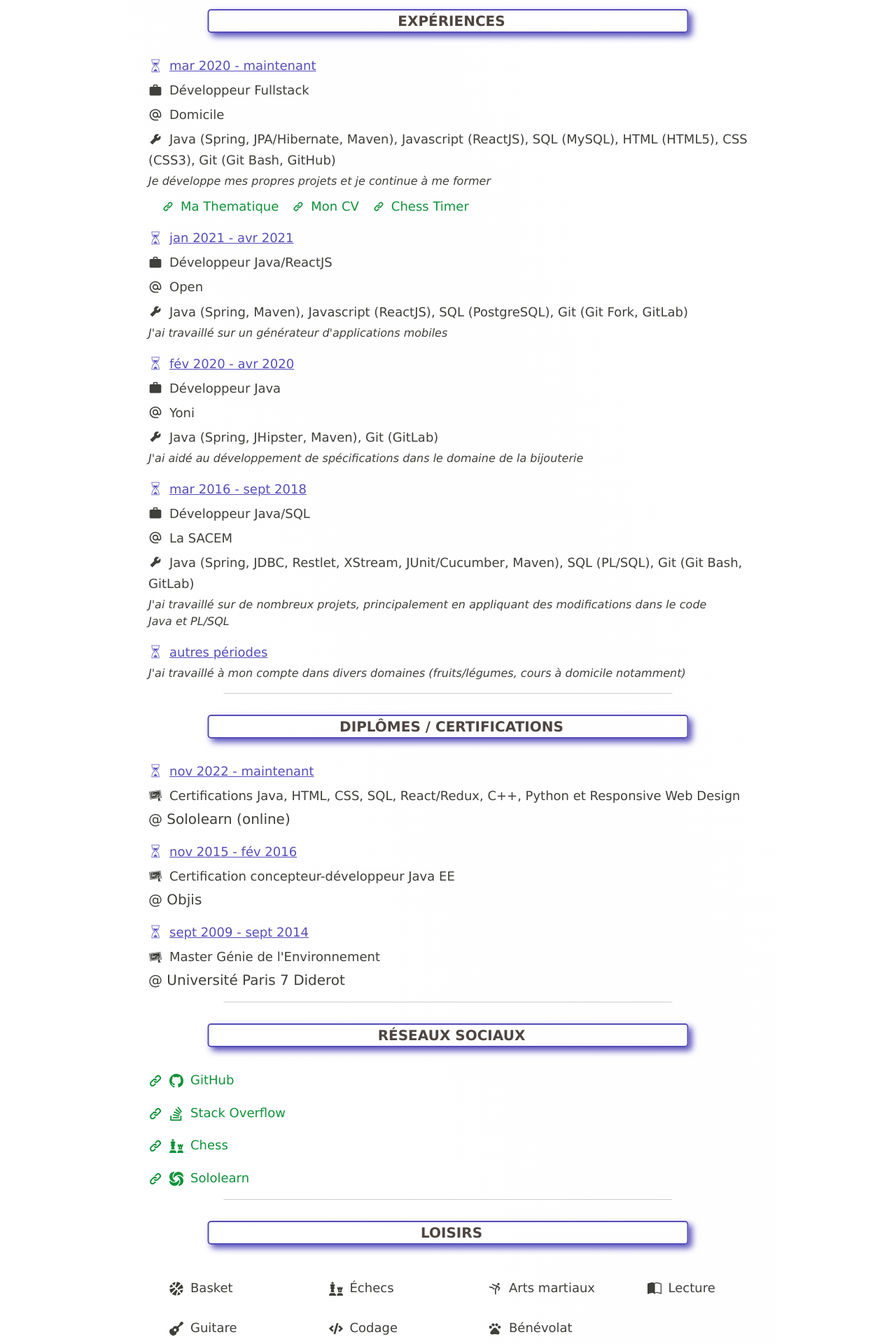
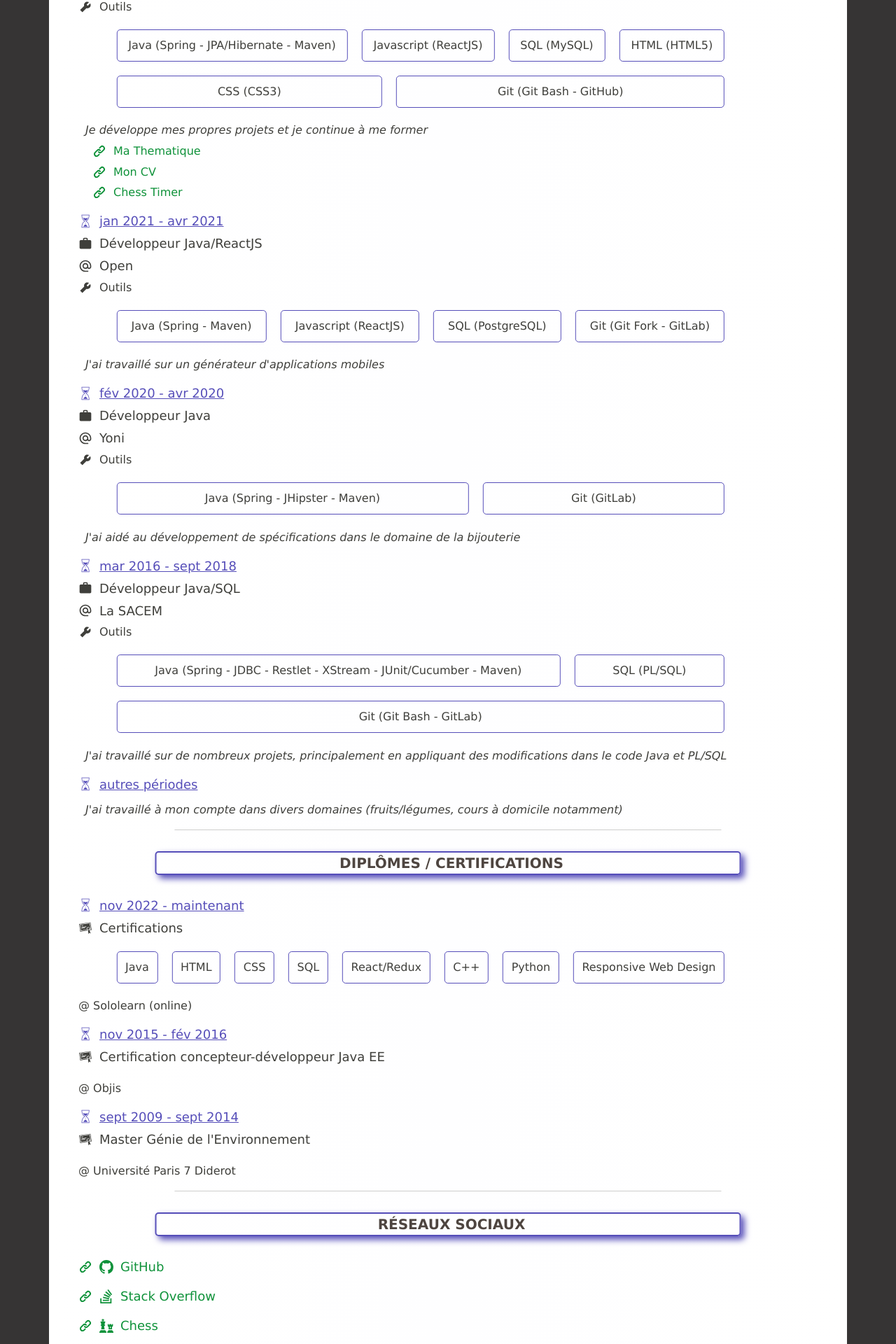
Before and after one commit to jozinho22/cv, a React (Create React App) app: page / in a window 1280 px wide. Shown: the part 749-2669 px from the top of the page at 70% size. Built offline with nearby package versions, Linux system fonts and the light colour scheme.

Commit message:
passage au display flex pour les tools of experience and certif

```diff
--- a/src/App.css
+++ b/src/App.css
@@ -1,16 +1,6 @@
 .App {
   text-align: center;
   background-color: rgb(54, 52, 52);
-}
-
-@media(width > 450px) {
-  .App{
-    position: relative;
-    max-width: 940px !important;
-    left: 50%;
-    transform: translateX(-50%);
-  }
-
 }
 
 @media print {
@@ -18,38 +8,3 @@
       background-color: var(--back-color-1) !important;
   }
 }
-
-.App-logo {
-  height: 40vmin;
-  pointer-events: none;
-}
-
-@media (prefers-reduced-motion: no-preference) {
-  .App-logo {
-    animation: App-logo-spin infinite 20s linear;
-  }
-}
-
-.App-header {
-  background-color: #282c34;
-  min-height: 100vh;
-  display: flex;
-  flex-direction: column;
-  align-items: center;
-  justify-content: center;
-  font-size: calc(10px + 2vmin);
-  color: white;
-}
-
-.App-link {
-  color: #61dafb;
-}
-
-@keyframes App-logo-spin {
-  from {
-    transform: rotate(0deg);
-  }
-  to {
-    transform: rotate(360deg);
-  }
-}
--- a/src/components/CurriculumVitae.css
+++ b/src/components/CurriculumVitae.css
@@ -1,16 +1,21 @@
 /* container */
 .curriculum-vitae-container {
     background: linear-gradient(
-          0.2turn,
+          0.25turn,
           var(--back-color-1),
           var(--back-color-2),
           var(--back-color-3)
       );
     font-family: 'Lucida Sans', 'Lucida Sans Regular', 'Lucida Grande', 'Lucida Sans Unicode', Geneva, Verdana, sans-serif;
-    font-size: 20px;
     text-align: left;
     padding: 20px;
     color: var(--simple-text-color);
+}
+
+@media (width < 450px) {
+    .curriculum-vitae-container {
+        font-size: 15px;
+    }
 }
 
 /* header */
@@ -30,8 +35,14 @@
   background-color : var(--back-hover-color);
 }
 
-.header-button-container {
-    position: relative;
+@media (width < 450px) {
+    .header-button-container .icon {
+        width: 20px;
+        height: 20px;
+    }
+    .header-button-container .icon::after {
+        display: none;
+    }
 }
 
 .printer-button, .language-button, .theme-button {
@@ -51,6 +62,11 @@
 .printer-button {
     background-color: var(--printer-button-color) !important;
     border: var(--printer-button-color) solid !important;
+    box-shadow: 3px 3px 0px 0px var(--printer-button-shadow-color);
+}
+
+.printer-button:active, .language-button:active, .theme-button:active {
+    top: 6px;
 }
 
 .printer-button:hover {
@@ -61,6 +77,7 @@
 .language-button {
     background-color: var(--language-button-color) !important;
     border: var(--language-button-color) solid !important;
+    box-shadow: 3px 3px 0px 0px var(--language-button-shadow-color);
 }
 
 .language-button:hover {
@@ -71,6 +88,7 @@
 .theme-button {
     background-color: var(--theme-button-color) !important;
     border: var(--theme-button-color) solid !important;
+    box-shadow: 3px 3px 0px 0px var(--theme-button-shadow-color);
 }
 
 .theme-button:hover {
@@ -112,6 +130,11 @@ a {
     vertical-align: middle;
 }
 
+.element .icon, .element .icon svg {
+    width: 20px;
+    height: 20px;
+}
+
 .element-of-icon {
     margin-left: 10px;
     font-size: large;
@@ -128,8 +151,22 @@ hr {
     transform: translateX(-50%);
 }
 
+.hyperlink-icon {
+    padding-left: 10px;
+}
+
+.flex-content {
+    text-align: center;
+    border: 1px solid var(--highlight-color);
+    padding: 10px;
+    flex: 1 0 auto;
+    width: fit-content;
+    border-radius: 5px;
+}
+
 /* title */
 .title {
+    font-size: 20px;
     font-weight: bolder;
     text-transform: uppercase;
     padding-left: 10px;
@@ -144,10 +181,6 @@ hr {
     left:50%;
     transform: translateX(-50%);
     width: 75%;
-}
-
-.hyperlink-icon {
-    padding-left: 10px;
 }
 
 @media(width < 450px) {
@@ -189,6 +222,22 @@ hr {
 }
 
 /* skills */
+.skills {
+    display: flex;
+    flex-wrap: wrap;
+    justify-content: flex-start;
+}
+
+.skills .element {
+    flex: 1 0 21%;
+}
+
+@media (width < 450px) {
+   .skills .element {
+        flex: 1 0 40%;
+    }
+}
+
 .progress {
     width: 60%;
     background-color:var(--progressbar-background-color) !important;
@@ -210,6 +259,12 @@ hr {
     text-align: left;
 }
 
+@media (width < 450px) {
+    .frameworks {
+        font-size: small;
+    }
+}
+
 /* experience */
 .period {
     color: var(--highlight-color);
@@ -223,14 +278,81 @@ hr {
     font-style: italic;
     text-align: justify;
     width: 90%;
+    margin-top: 10px;
 }
 
-.desc, .reference {
+.desc .element-of-icon, .reference .element-of-icon {
     font-size: medium;
+}
+
+.tools .element-of-icon {
+    font-size: medium;
+}
+
+/* .tools .table thead {
+    border-radius: 5px;
+} */
+
+.tools-display-flex {
+    display: flex;
+    flex-wrap: wrap;
+    justify-content: flex-start;
+    gap: 20px;
+    margin-top: 20px;
+    margin-bottom: 20px;
+    width: 80%;
+    position: relative;
+    left: 25%;
+    transform: translateX(-25%);
 }
 
 .reference {
     padding-left: 20px;
+    display: flex;
+    flex-direction: column;
+}
+
+/* education */
+
+.education-display-flex {
+    display: flex;
+    flex-wrap: wrap;
+    justify-content: center;
+    align-content:flex-start;
+    gap: 20px;
+    margin-top: 20px;
+    margin-bottom: 20px;
+    width: 80%;
+    position: relative;
+    left: 25%;
+    transform: translateX(-25%);
+}
+
+.education-content {
+    text-align: center;
+    border: 1px solid red;
+}
+
+.diplomas {
+    margin-bottom: 20px;
+}
+
+/* leasures */
+.leasures {
+    display: flex;
+    flex-wrap: wrap;
+    justify-content: flex-start;
+    justify-items: stretch;
+}
+
+.leasures .element {
+    flex: 1 0 30%;
+}
+
+@media (width < 450px) {
+   .leasures .element {
+        flex: 1 0 40%;
+    }
 }
 
 /* contact */
--- a/src/components/parts/Education.jsx
+++ b/src/components/parts/Education.jsx
@@ -24,11 +24,34 @@ const Education = () => {
                                                {diploma.period}
                                             </div>
                                         </div>
-                                        <div className="icon-block">
-                                            <GiDiploma className="icon" />
-                                            <div className="element-of-icon">
-                                                {diploma.title}
-                                            </div>
+                                        <div className="diplomas">
+                                            {
+                                                Array.isArray(diploma.title) ?
+                                                    <>
+                                                        <GiDiploma className="icon" />
+                                                        <div className="element-of-icon">
+                                                            {language === "French" ? "Certifications" : "Certificates"}
+                                                        </div>
+
+                                                        <div className="education-display-flex">
+                                                            {
+                                                                diploma.title.map((certif, index) => {
+                                                                    return <div key={index} className="flex-content">
+                                                                                {certif}
+                                                                            </div>
+
+                                                                })
+                                                            }
+                                                        </div>
+                                                    </>
+                                                        :   <>
+                                                                <GiDiploma className="icon" />
+                                                                <div className="element-of-icon">
+                                                                    {diploma.title}
+                                                                </div>
+                                                            </>
+                                            }
+
                                         </div>
                                         <div className ="school">
                                             @ {diploma.school}
--- a/src/components/parts/Experience.jsx
+++ b/src/components/parts/Experience.jsx
@@ -42,23 +42,37 @@ const Experience = () => {
                                             }
 
                                         </div>
-                                        <div className="icon-block">
+                                        <div className="tools">
                                             {job.tools ?
                                                 <>
                                                     <AiFillTool className="icon" />
-                                                    <div className="element-of-icon">{job.tools}</div>
+                                                    <div className="element-of-icon">
+                                                        {language === "French" ? "Outils" : "Tools"}
+                                                    </div>
+                                                    <div className="tools-display-flex">
+                                                        {
+                                                            job.tools.map((tool, index) => {
+                                                                return <div key={index} className="flex-content">
+                                                                            {tool}
+                                                                        </div>
+
+                                                            })
+                                                        }
+                                                    </div>
                                                 </>
                                                     : <></>
                                             }
 
                                         </div>
-                                        <div className ="desc">{job.desc}</div>
+                                        <div className="icon-block desc">
+                                            <div className="element-of-icon">{job.desc}</div>
+                                        </div>
                                         {
                                             job.references ?
                                                 job.references.map((reference, index) => {
-                                                    return <div key={index} className="icon">
-                                                                <a href={reference.url} className="reference" target="_blank" rel="noreferrer">
-                                                                    <HiLink />
+                                                    return <div key={index} className="reference">
+                                                                <a href={reference.url} className="icon-block" target="_blank" rel="noreferrer">
+                                                                    <HiLink className="icon" />
                                                                     <div className="element-of-icon">{reference.webSiteName}</div>
                                                                 </a>
                                                             </div>
--- a/src/components/parts/Leasures.jsx
+++ b/src/components/parts/Leasures.jsx
@@ -1,5 +1,4 @@
 import React from 'react';
-import {Row, Col} from 'react-bootstrap';
 import getLeasures from "./infos/getLeasures";
 import AppContext from '../context/AppContext';
 import languageChooser from '../helpers/languageChooser';
@@ -11,52 +10,19 @@ const Leasures = () => {
     var title = languageChooser(language, getTitles()).leasures;
     var leasures = languageChooser(language, getLeasures());
 
-    var mobile = document.body.offsetWidth < 450;
-    var nbCols = mobile ? 2 : 4;
-    var nbRows = Math.ceil(leasures.length / nbCols);
-    var rows = [];
-    var i = 0;
-
-    for(var r = 0; r < nbRows; r++) {
-        var cols = [];
-        for(var c = 0; c < nbCols; c++) {
-            var col = {};
-            if(r === (nbRows - 1) && leasures.length % nbCols !== 0 && c + 1 > leasures.length % nbCols) {
-                col = <Col key={`leasures-col-${c}`}><div className="element"></div></Col>;
-            } else {
-                col =   <Col key={`leasures-col-${c}`}>
-                            <div className="element">
-                                <div className="icon-block">
-                                    <div className="icon">{leasures[i].icon}</div>
-                                    <div className="element-of-icon">{leasures[i].activity}</div>
-                                </div>
-                            </div>
-                        </Col>;
-            }
-
-            cols.push(col);
-            i++;
-        }
-        rows.push(
-            {
-                index: `leasures-row-${r}`,
-                cols: cols
-            }
-        );
-    }
-
-    return <div className="page-break">
+    return  <div className="page-break">
                 <div className="title">{title}</div>
                 <div className="leasures element">
-                    {rows.map((row) => {
-                        return <Row key={row.index}>
-                                    {
-                                        row.cols.map(col => col)
-                                    }
-                                </Row>
+                    {leasures.map((leasure, index) => {
+                        return <div key={index} className="element">
+                                    <div className="icon-block">
+                                        <div className="icon">{leasure.icon}</div>
+                                        <div className="element-of-icon">{leasure.activity}</div>
+                                    </div>
+                                </div>
                     })}
-                    <hr />
                 </div>
+                <hr />
             </div>
 }
 
--- a/src/components/parts/Skills.jsx
+++ b/src/components/parts/Skills.jsx
@@ -1,5 +1,5 @@
 import React from 'react';
-import { ProgressBar, Col, Row } from 'react-bootstrap';
+import { ProgressBar } from 'react-bootstrap';
 import getSkills from './infos/getSkills';
 import AppContext from '../context/AppContext';
 import getTitles from './infos/getTitles';
@@ -11,59 +11,28 @@ const Skills = () => {
     var title = languageChooser(language, getTitles()).skills;
     var skills = getSkills();
 
-    var mobile = document.body.offsetWidth < 450;
-    var nbCols = mobile ? 1 : 2;
-    var nbRows = Math.ceil(skills.length / nbCols);
-    var rows = [];
-    var i = 0;
-
-    for(var r = 0; r < nbRows; r++) {
-        var cols = [];
-        for(var c = 0; c < nbCols; c++) {
-            var col = {};
-
-            if(r === (nbRows - 1) && skills.length % nbCols !== 0 && c + 1 > skills.length % nbCols) {
-                col = <Col key={`skills-col-${c}`}></Col>;
-            } else {
-                col =   <Col key={`skills-col-${c}`}>
-                            <div className="element">
+    return  <div className="page-break">
+                <div className="title">{title}</div>
+                <div className="skills">
+                {
+                    skills.map((skill, index) => {
+                        return <div key={index} className="element">
                                     <div className="icon-block">
-                                    <div className="icon">{skills[i].icon}</div>
-                                    <div className="element-of-icon">{skills[i].language}</div>
+                                        <div className="icon">{skill.icon}</div>
+                                        <div className="element-of-icon">{skill.language}</div>
                                     </div>
-                                <ProgressBar now={skills[i].level} />
+                                    <ProgressBar now={skill.level} />
                                     <div className="frameworks">
-                                    {skills[i].frameworks ?
-                                        `(${skills[i].frameworks})` :
+                                        {skill.frameworks ?
+                                            `(${skill.frameworks})` :
                                                 <></>
                                         }
                                     </div>
                                 </div>
-                        </Col>;
+                    })
                 }
-            cols.push(col);
-            i++;
-        }
-        rows.push(
-            {
-                index: `skills-row-${r}`,
-                cols: cols
-            }
-        );
-    }
-
-    return <div className="page-break">
-                <div className="title">{title}</div>
-                <div className="skills">
-                    {rows.map((row) => {
-                        return <Row key={row.index}>
-                                    {
-                                        row.cols.map(col => col)
-                                    }
-                                </Row>
-                    })}
+                </div>
                 <hr />
-                </div>
             </div>
 }
 
--- a/src/components/parts/infos/getDiplomas.jsx
+++ b/src/components/parts/infos/getDiplomas.jsx
@@ -3,7 +3,7 @@ const getDiplomas = () => {
                 french: [
                     {
                         period: "nov 2022 - maintenant",
-                        title: "Certifications Java, HTML, CSS, SQL, React/Redux, C++, Python et Responsive Web Design",
+                        title: "Java, HTML, CSS, SQL, React/Redux, C++, Python, Responsive Web Design".split(","),
                         school: "Sololearn (online)"
                     },
                     {
@@ -20,7 +20,7 @@ const getDiplomas = () => {
                 english: [
                     {
                         period: "nov 2022 - maintenant",
-                        title: "Java, HTML, CSS, SQL, React/Redux, C++, Python & Responsive Web Design certificates",
+                        title: "Java, HTML, CSS, SQL, React/Redux, C++, Python, Responsive Web Design".split(","),
                         school: "Sololearn (online)"
                     },
                     {
--- a/src/components/parts/infos/getExperience.jsx
+++ b/src/components/parts/infos/getExperience.jsx
@@ -5,7 +5,7 @@ const getExperience = () => {
                     period: "mar 2020 - maintenant",
                     company: "Domicile",
                     as: "Développeur Fullstack",
-                    tools: "Java (Spring, JPA/Hibernate, Maven), Javascript (ReactJS), SQL (MySQL), HTML (HTML5), CSS (CSS3), Git (Git Bash, GitHub)",
+                    tools: "Java (Spring - JPA/Hibernate - Maven), Javascript (ReactJS), SQL (MySQL), HTML (HTML5), CSS (CSS3), Git (Git Bash - GitHub)".split(","),
                     desc: "Je développe mes propres projets et je continue à me former",
                     references: [
                         {
@@ -26,21 +26,21 @@ const getExperience = () => {
                     period: "jan 2021 - avr 2021",
                     company: "Open",
                     as: "Développeur Java/ReactJS",
-                    tools: "Java (Spring, Maven), Javascript (ReactJS), SQL (PostgreSQL), Git (Git Fork, GitLab)",
+                    tools: "Java (Spring - Maven), Javascript (ReactJS), SQL (PostgreSQL), Git (Git Fork - GitLab)".split(","),
                     desc: "J'ai travaillé sur un générateur d'applications mobiles"
                 },
                 {
                     period: "fév 2020 - avr 2020",
                     company: "Yoni",
                     as: "Développeur Java",
-                    tools: "Java (Spring, JHipster, Maven), Git (GitLab)",
+                    tools: "Java (Spring - JHipster - Maven), Git (GitLab)".split(","),
                     desc: "J'ai aidé au développement de spécifications dans le domaine de la bijouterie"
                 },
                 {
                     period: "mar 2016 - sept 2018",
                     company: "La SACEM",
                     as: "Développeur Java/SQL",
-                    tools: "Java (Spring, JDBC, Restlet, XStream, JUnit/Cucumber, Maven), SQL (PL/SQL), Git (Git Bash, GitLab)",
+                    tools: "Java (Spring - JDBC - Restlet - XStream - JUnit/Cucumber - Maven), SQL (PL/SQL), Git (Git Bash - GitLab)".split(","),
                     desc: "J'ai travaillé sur de nombreux projets, principalement en appliquant des modifications dans le code Java et PL/SQL"
                 },
                 {
@@ -53,7 +53,7 @@ const getExperience = () => {
                 period: "mar 2020 - now",
                 company: "Home",
                 as: "Fullstack developer",
-                tools: "Java (Spring, JPA/Hibernate, Maven), Javascript (ReactJS), SQL (MySQL), HTML (HTML5), CSS (CSS3), Git (Git Bash, GitHub)",
+                tools: "Java (Spring - JPA/Hibernate - Maven), Javascript (ReactJS), SQL (MySQL), HTML (HTML5), CSS (CSS3), Git (Git Bash - GitHub)".split(","),
                 desc: "I develop personal projects and continue training",
                 references: [
                     {
@@ -74,21 +74,21 @@ const getExperience = () => {
                 period: "jan 2021 - apr 2021",
                 company: "Open",
                 as: "Java/ReactJS developer",
-                tools: "Java (Spring, Maven), Javascript (ReactJS), SQL (PostgreSQL), Git (Git Fork, GitLab)",
+                tools: "Java (Spring - Maven), Javascript (ReactJS), SQL (PostgreSQL), Git (Git Fork - GitLab)".split(","),
                 desc: "I worked on a mobile app generator"
             },
             {
                 period: "feb 2020 - apr 2020",
                 company: "Yoni",
                 as: "Java developer",
-                tools: "Java (Spring, JHipster, Maven), Git (GitLab)",
+                tools: "Java (Spring - JHipster - Maven), Git (GitLab)".split(","),
                 desc: "I helped to develop specifications for a jewelry store"
             },
             {
                 period: "mar 2016 - sept 2018",
                 company: "La SACEM",
                 as: "Java/SQL developer",
-                tools: "Java (Spring, JDBC, Restlet, XStream, JUnit/Cucumber, Maven), SQL (PL/SQL), Git (Git Bash, GitLab)",
+                tools: "Java (Spring - JDBC - Restlet - XStream - JUnit/Cucumber - Maven), SQL (PL/SQL), Git (Git Bash - GitLab)".split(","),
                 desc: "I worked on many applications, mainly do some corrections in the Java and PL/SQL code"
             },
             {
--- a/src/components/styles/Themes.css
+++ b/src/components/styles/Themes.css
@@ -1,17 +1,20 @@
 .App {
     --printer-button-color: rgb(216, 216, 52);
     --printer-button-hover-color: rgb(190, 190, 44);
+    --printer-button-shadow-color: rgb(138, 138, 53);
     --language-button-color: rgb(52, 77, 216);
     --language-button-hover-color: rgb(51, 70, 180);
+    --language-button-shadow-color: rgb(50, 61, 124);
     --theme-button-color: rgb(46, 148, 52);
     --theme-button-hover-color: rgb(38, 124, 44);
+    --theme-button-shadow-color: rgb(36, 94, 40);
 }
 
 .Blank {
     --back-color-1: rgb(255, 255, 255);
-    --back-hover-color : rgb(200, 200, 206);
     --back-color-2: rgb(254, 254, 255);
     --back-color-3: rgb(255, 255, 255);
+    --back-hover-color : rgb(200, 200, 206);
     color: var(--simple-text-color) !important;
     --simple-text-color: rgb(63, 63, 59);
     --title-color: rgb(78, 69, 64);
@@ -22,24 +25,24 @@
 }
 
 .Darcula {
-    --back-color-1: rgb(0, 0, 0);
+    --back-color-1: rgb(59, 55, 55);
+    --back-color-2: rgb(77, 74, 80);
+    --back-color-3: rgb(95, 91, 99);
     --back-hover-color : rgb(50, 50, 51);
-    --back-color-2: rgb(67, 64, 70);
-    --back-color-3: rgb(139, 128, 148);
     color: var(--simple-text-color) !important;
     --simple-text-color: rgb(224, 224, 219);
     --title-color: rgb(207, 198, 70);
-    --intro-background-color: rgb(144, 128, 163);
+    --intro-background-color: rgb(127, 117, 139);
     --highlight-color: rgb(82, 202, 142);
     --hyperlink-color: rgb(207, 198, 70);
     --progressbar-background-color: rgb(179, 182, 181);
 }
 
 .Purple {
-    --back-color-1: rgb(155, 17, 247);
+    --back-color-1: rgb(115, 57, 153);
+    --back-color-2: rgb(133, 62, 199);
+    --back-color-3: rgb(157, 119, 190);
     --back-hover-color : rgb(143, 50, 206);
-    --back-color-2: rgb(153, 65, 235);
-    --back-color-3: rgb(176, 139, 209);
     color: var(--simple-text-color) !important;
     --simple-text-color: rgb(224, 224, 219);
     --title-color: rgb(252, 243, 127);
```
Also changed, not shown: src/components/parts/Header.jsx (+12 -2 lines), public/manifest.json. Lines whose indentation alone changed are shown as unchanged.
